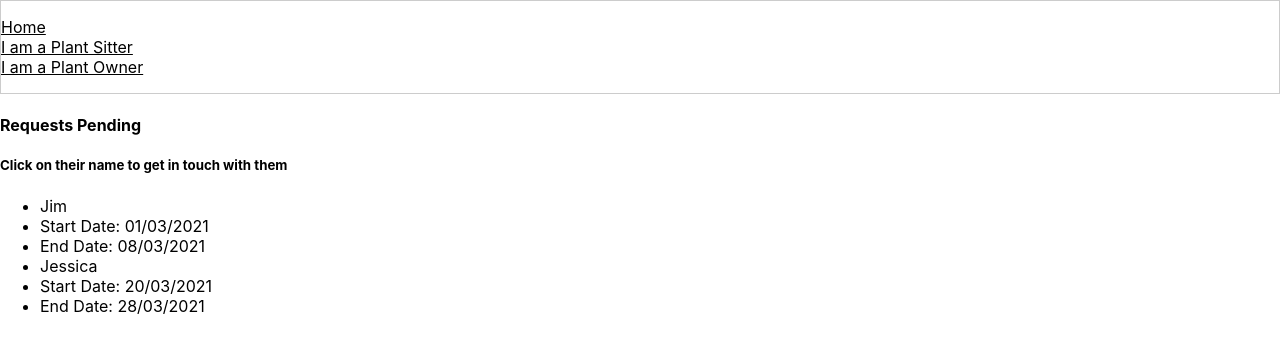
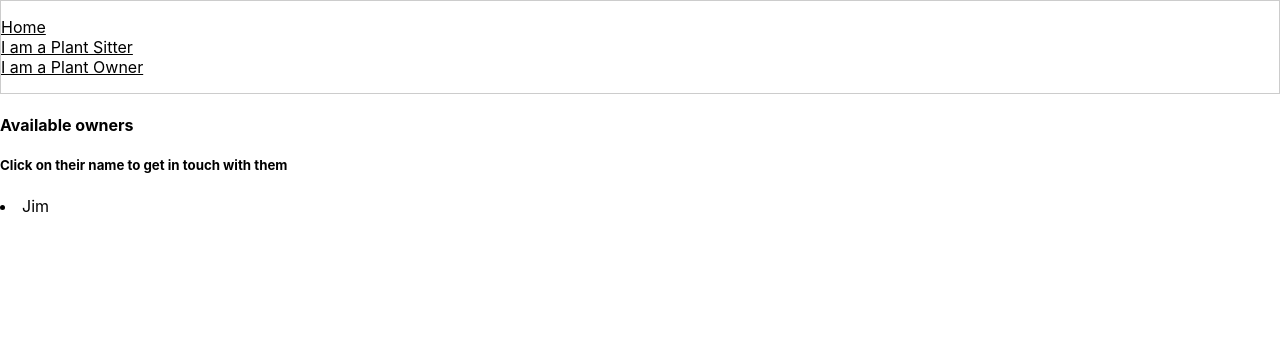
Before and after one commit to juliestamenic/julie-mvp, a React (Create React App) app: page /plant-sitting-requests in a window 1280 px wide. Shown: the top 352 px of the page. Built offline with nearby package versions, Linux system fonts and the light colour scheme.

Commit message:
Filter working

```diff
--- a/src/App.js
+++ b/src/App.js
@@ -1,6 +1,5 @@
 import React, { useState } from "react";
 import './App.css';
-// import PlantSitterForm from "./components/PlantSitterForm";
 // import PlantOwnerForm from "./components/PlantOwnerForm"
 // import DashboardUsers from "./components/DashboardUsers"
 import Navbar from "./components/Navbar"
@@ -15,27 +14,23 @@ let InitialSitters = [
 
 let InitialOwners = [
   { nameOwner: 'Jim', locationOwner: "Barcelona", phoneOwner: "+34 671 872 000" , startDateOwner: "01/03/2021" , endDateOwner : "08/03/2021" },
-  { nameOwner: 'Jessica', locationOwner: "Barcelona", phoneOwner: "+34 651 871 000" , startDateOwner: "20/03/2021" , endDateOwner : "28/03/2021" }
+  { nameOwner: 'Jessica', locationOwner: "Paris", phoneOwner: "+34 651 871 000" , startDateOwner: "20/03/2021" , endDateOwner : "28/03/2021" }
 ];
 
 function App() {
 
-  // const [plantSitterView, setPlantSitterView] = useState(true)
+
   const [owners, setOwners] = useState(InitialOwners);
   const [sitters, setSitters] = useState(InitialSitters);
-  // const [user , setUser] = useState(InitialUser) search sitter do filter and then match location
+  const [user , setUser] = useState(InitialOwners[0])
   const history = useHistory();
 
-
-  // to change between PS and PO
-  // const handleChangeView = (isPlantSitter) => {
-  //   setPlantSitterView(isPlantSitter)
-  //   }
 
   // to get the data from PO form
   function addOwner(ownerData) {
     let newOwners = [...owners, ownerData];
     setOwners(newOwners)
+    console.log(newOwners)
     //console.log(`Owner Data from APP component:  ${ownerData.locationOwner} ${ownerData.nameOwner}${ownerData.phoneOwner} ${ownerData.plantsOwner} ${ownerData.startDateOwner} ${ownerData.endDateOwner}`)
     // history.push('/plant-sitting-requests');
     history.push('/plant-sitting-offers');
@@ -53,18 +48,11 @@ function App() {
     //console.log(`Sitter Data from APP component: ${sitterData.locationSitter} ${sitterData.nameSitter}  ${sitterData.startDateSitter} ${sitterData.endDateSitter}`)
   }
 
-  // collect city of the sitter and props of owners' city.
-
-
-  // based in the comparison add what is true in an Array, return this array in a component
-
-
-
   return (
     <div>
 
           <Navbar />
-          <Routes sitters={sitters} addSitter={()=> addSitter} owners={owners} addOwner={() =>addOwner} />
+          <Routes  user={user} sitters={sitters} addSitter={()=> addSitter} owners={owners} addOwner={() =>addOwner} />
 
     </div>
   );
--- a/src/components/Navbar.js
+++ b/src/components/Navbar.js
@@ -13,7 +13,7 @@ function Navbar() {
                 <li><NavLink to="/" exact activeClassName="selected" className="navLink" >Home</NavLink></li>
                 <li><NavLink to="/plant-sitter" activeClassName="selected" className="navLink">I am a Plant Sitter</NavLink></li>
                 <li><NavLink to="/plant-owner" activeClassName="selected" className="navLink">I am a Plant Owner</NavLink></li>
-                {/* <li><NavLink to="/dashboard-users" activeClassName="selected">Dashboard Users</NavLink></li> */}
+                {/* <li><NavLink to="/test" activeClassName="selected">test</NavLink></li> */}
             </ul>
         </nav>
     );
--- a/src/components/PlantOwnerForm.js
+++ b/src/components/PlantOwnerForm.js
@@ -103,7 +103,7 @@ function handleChangeDates(date, name) {
             endDate={endDateOwner}
             handleChangeDates={ handleChangeDates }
           />
-         <button type="submit" > Save my Profile and *See Matching Requests - Soon to be releaed*</button>
+         <button type="submit" > Find a sitter in my City</button>
        </form>
 
        {/* <button onClick={(e) => history.push('/plant-sitting-offers')}> Find a Plant-Sitter</button> */}
--- a/src/components/PlantSittingOffers.js
+++ b/src/components/PlantSittingOffers.js
@@ -1,26 +1,41 @@
 import React  from "react";
+// import PlantOwnerForm from "./PlantOwnerForm";
 
-function PlantSittingOffers(props){
+function PlantSittingOffers({sitters}){
+
 
     return (
-        <div className ="OffersRequests">
 
-            <h4> Available sitters </h4>
-            <h5> Click on their name to get in touch with them</h5>
-            <ul>
-                {
-                    props.sitters.map((sitters, k) => (
-                        <div key={k}>
-                            <li onClick = {function (){alert(`${sitters.nameSitter} is located in ${sitters.locationSitter} and his phone number is ${sitters.phoneSitter}`);}}> Name: {sitters.nameSitter}</li>
-                            <li>Location : {sitters.locationSitter} </li>
-                            {/* <li>Phone Number : {sitters.phoneSitter} </li> */}
-                            <li> Unavailable from: {sitters.startDateSitter.toString()} </li>
-                            <li> To: {sitters.endDateSitter.toString()} </li>
-                        </div>
-                    ))
-                }
-            </ul>
+
+        <div className ="filteredSitter" >
+          <h4> Available sitters </h4>
+          <h5> Click on their name to get in touch with them</h5>
+           {sitters.filter(InitialSitter => InitialSitter.locationSitter === "London").map(filteredSitter => (
+        <li onClick = {function (){alert(`${filteredSitter.nameSitter} is located in ${filteredSitter.locationSitter} and his phone number is ${filteredSitter.phoneSitter}`);}}>
+          {filteredSitter.nameSitter}
+        </li>
+      ))}
+
         </div>
+
+        // <div className ="OffersRequests">
+
+        //     <h4> Available sitters </h4>
+        //     <h5> Click on their name to get in touch with them</h5>
+        //     <ul>
+        //         {
+        //             props.sitters.map((sitters, k) => (
+        //                 <div key={k}>
+        //                     <li onClick = {function (){alert(`${sitters.nameSitter} is located in ${sitters.locationSitter} and his phone number is ${sitters.phoneSitter}`);}}> Name: {sitters.nameSitter}</li>
+        //                     <li>Location : {sitters.locationSitter} </li>
+        //                     {/* <li>Phone Number : {sitters.phoneSitter} </li> */}
+        //                     {/* <li> Unavailable from: {sitters.startDateSitter.toString()} </li>
+        //                     <li> To: {sitters.endDateSitter.toString()} </li> */}
+        //                 </div>
+        //             ))
+        //         }
+        //     </ul>
+        // </div>
     )
 }
 
--- a/src/components/PlantSittingRequests.js
+++ b/src/components/PlantSittingRequests.js
@@ -1,30 +1,42 @@
 import React  from "react";
 
-function PlantSittingRequests(props){
+function PlantSittingRequests({owners}){
 
-    //props.owners.filter = same city sitter
-    // result is an array with matching city
-    // define variable here
+
 
     return (
-        <div className ="SittingRequests">
 
-            <h4> Requests Pending </h4>
-            <h5> Click on their name to get in touch with them</h5>
-            <ul>
-                {
-                    props.owners.map((owners, j) => (
-                        <div key={j}>
-                            <li onClick={function () {alert(`${owners.nameOwner} is located in ${owners.locationOwner} and his phone number is ${owners.phoneOwner}`);}}> {owners.nameOwner}</li>
-                            {/* <li>{owners.locationOwner} </li> */}
-                            {/* <li>Phone Number : {owners.phoneOwner} </li> */}
-                            <li> Start Date: {owners.startDateOwner.toString()} </li>
-                            <li> End Date: {owners.endDateOwner.toString()} </li>
-                        </div>
-                    ))
-                }
-            </ul>
+        <div className ="filteredOwner" >
+          <h4> Available owners </h4>
+          <h5> Click on their name to get in touch with them</h5>
+           {owners.filter(InitialOwner => InitialOwner.locationOwner === "Barcelona").map(filteredOwner => (
+        <li onClick = {function (){alert(`${filteredOwner.nameOwner} is located in ${filteredOwner.locationOwner} and his phone number is ${filteredOwner.phoneOwner}`);}}>
+          {filteredOwner.nameOwner}
+        </li>
+      ))}
+
         </div>
+
+
+
+        // <div className ="SittingRequests">
+
+        //     <h4> Requests Pending </h4>
+        //     <h5> Click on their name to get in touch with them</h5>
+        //     <ul>
+        //         {
+        //             props.owners.map((owners, j) => (
+        //                 <div key={j}>
+        //                     <li onClick={function () {alert(`${owners.nameOwner} is located in ${owners.locationOwner} and his phone number is ${owners.phoneOwner}`);}}> {owners.nameOwner}</li>
+        //                     {/* <li>{owners.locationOwner} </li> */}
+        //                     {/* <li>Phone Number : {owners.phoneOwner} </li> */}
+        //                     <li> Start Date: {owners.startDateOwner.toString()} </li>
+        //                     <li> End Date: {owners.endDateOwner.toString()} </li>
+        //                 </div>
+        //             ))
+        //         }
+        //     </ul>
+        // </div>
     )
 }
 
--- /dev/null
+++ b/src/components/Test.js
@@ -0,0 +1,43 @@
+import React  from "react";
+// import PlantSittingOffers from "./PlantSittingOffers";
+// import PlantOwnerForm from "./PlantOwnerForm";
+
+
+
+// const names = ['James', 'John', 'Paul', 'Ringo', 'George'];
+
+// function Test() {
+//   return (
+//     <div>
+//         <h1>Hello</h1>
+//       {names.filter(name => name.includes('J')).map(filteredName => (
+//         <li>
+//           {filteredName}
+//         </li>
+//       ))}
+//     </div>
+//   );
+// }
+
+function Test(props){
+
+
+    // let InitialSitters = [
+    //     { nameSitter: 'Julie', locationSitter: "Barcelona", phoneSitter: "671 273 802" , startDateSitter: "" , endDateSitter : "" },
+    //     { nameSitter: 'Tom', locationSitter: "Barcelona", phoneSitter: "1 674 273 802" , startDateSitter: "" , endDateSitter : "" },
+    //     { nameSitter: 'Fred', locationSitter: "Paris", phoneSitter: "6 674 273 802" , startDateSitter: "" , endDateSitter : "" }
+    //   ];
+
+    return (
+        <div className ="test">
+           {props.sitters.filter(InitialSitter => InitialSitter.locationSitter === "Paris").map(filteredSitter => (
+        <li>
+          {filteredSitter.nameSitter}
+        </li>
+      ))}
+
+        </div>
+    )
+}
+
+export default Test;
```
Also changed, not shown: src/components/Routes.js (+4 -4 lines).
